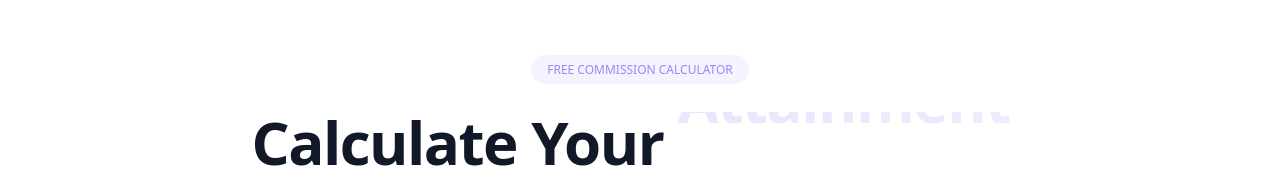
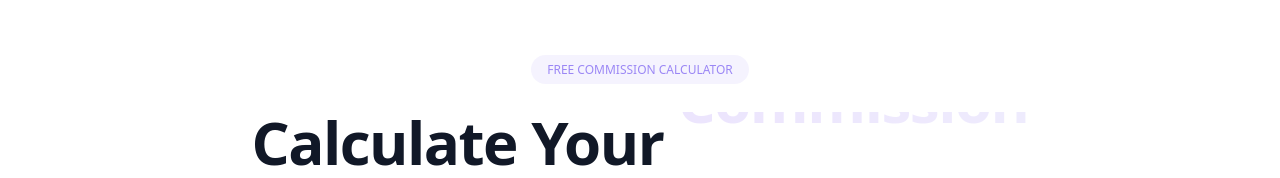
Before and after one commit to Santhosh-Kumar-ai/attainment-joy-calculator, a React (Vite) app: page / in a window 1280 px wide. Shown: the part 121-299 px from the top of the page. Built offline with nearby package versions, Linux system fonts and the light colour scheme.

Commit message:
Update hero section titles
Update the animated titles in the hero section to be "Retention", "Expansion", and "Commission", and adjust the animation order accordingly.

```diff
--- a/src/components/ui/animated-hero.tsx
+++ b/src/components/ui/animated-hero.tsx
@@ -7,7 +7,7 @@ import { Button } from "@/components/ui/button";
 function Hero() {
   const [titleNumber, setTitleNumber] = useState(0);
   const titles = useMemo(
-    () => ["amazing", "new", "wonderful", "beautiful", "smart"],
+    () => ["Retention", "Expansion", "Commission"],
     []
   );
 
--- a/src/pages/Index.tsx
+++ b/src/pages/Index.tsx
@@ -1,3 +1,4 @@
+
 import { Link } from "react-router-dom";
 import { motion, AnimatePresence } from "framer-motion";
 import { ArrowRight, Check, Calculator, ChartBarIcon, DollarSign, PieChart, RefreshCw } from "lucide-react";
@@ -44,7 +45,7 @@ const carouselItems = [{
 const Index = () => {
   const [titleNumber, setTitleNumber] = useState(0);
   const titles = useMemo(
-    () => ["Retention", "Commission", "Attainment"],
+    () => ["Retention", "Expansion", "Commission"],
     []
   );
 
```
